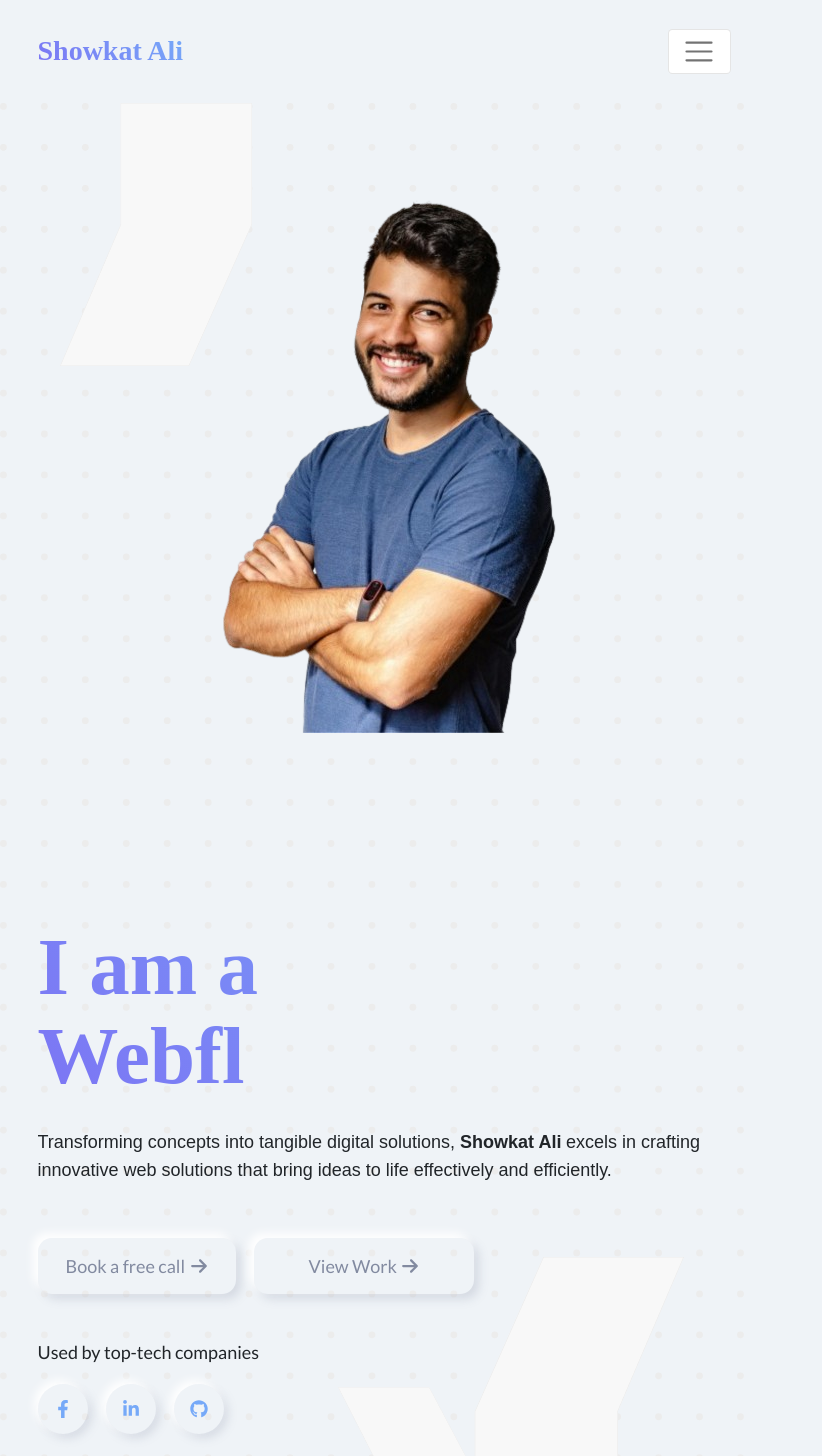
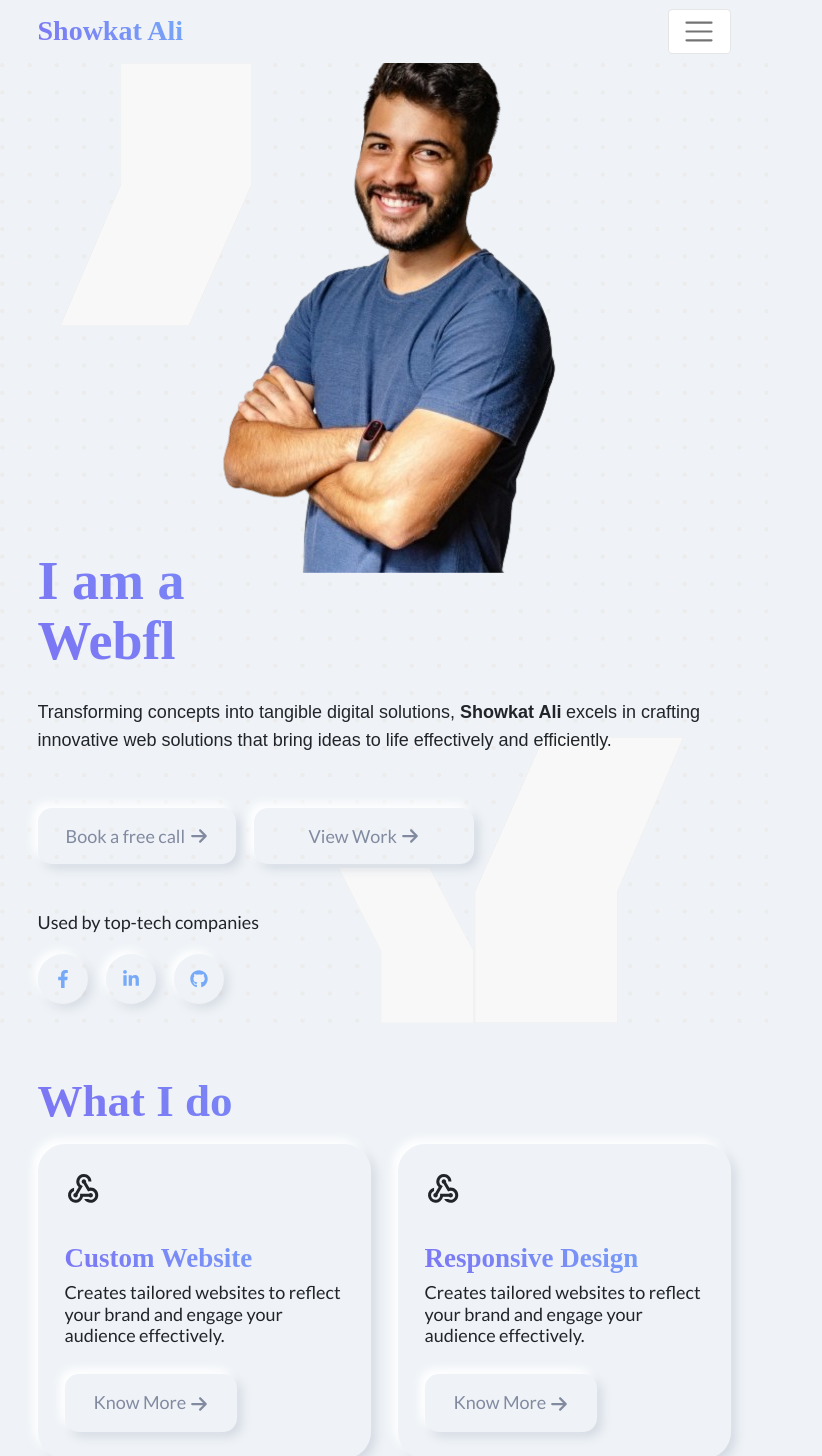
Before and after one commit to showkatbinidris70/showkat, a React (Create React App) app: page / in a window 768 px wide. Shown: the top 1456 px of the page, 822 px wide, since content can reach past the window. Built offline with nearby package versions, Linux system fonts and the light colour scheme.

Commit message:
responsive

```diff
--- a/src/App.css
+++ b/src/App.css
@@ -58,8 +58,8 @@ body {
 }
 
 .nav {
-  padding-top: 20px;
-  padding-bottom: 20px;
+  /* padding-top: 20px;
+  padding-bottom: 20px; */
   -webkit-transition: all 0.4s ease;
   transition: all 0.4s ease;
 }
@@ -124,7 +124,7 @@ body {
 }
 
 .home-hero .hero-100vh {
-  height: 90vh;
+  height: 93vh;
 }
 
 .home-hero .hero-slogan {
@@ -678,6 +678,16 @@ footer .copyright {
 }
 
 @media screen and (min-width: 992px) and (max-width: 1199.98px) {
+  h1 {
+    font-size: 3rem;
+  }
+  h2 {
+    font-size: 2.2rem;
+  }
+
+  h3 {
+    font-size: 1.5rem;
+  }
 }
 
 @media screen and (min-width: 768px) and (max-width: 991.98px) {
@@ -685,6 +695,18 @@ footer .copyright {
     padding-left: 0px;
     width: calc(100% - 10px);
   }
+  .home-hero .hero-100vh {
+    height: 60vh;
+  }
+  h1 {
+    font-size: 3rem;
+  }
+
+  h2 {
+    font-size: 2.5rem;
+  }
+
+
 }
 
 @media screen and (min-width: 576px) and (max-width: 767.98px) {
--- a/src/components/CommonCardComponent.js
+++ b/src/components/CommonCardComponent.js
@@ -3,11 +3,10 @@ import { FaStarOfLife, FaArrowRight } from "react-icons/fa6";
 import { Link } from "react-router-dom";
 
 export default function CommonCardComponent() {
+  // Navigate to Gmail inbox (or any other URL)
   const handleButtonClick = () => {
-    // Navigate to Gmail inbox (or any other URL)
-    window.location.href = "https://mail.google.com/";
+    window.open("https://mail.google.com/", "_blank");
   };
-
   return (
     <div>
       <section className="common-card">
@@ -21,15 +20,17 @@ export default function CommonCardComponent() {
                 Let's create something amazing together
               </h2>
               <div className="cta-btn">
-                <Link
+                <a
                   className="btn py-3 mt-4 px-1 px-md-3"
                   data-aos="zoom-in"
+                  data-aos-duration="2000"
+                  href="https://mail.google.com/"
                   target="_blank"
-                  data-aos-duration="2000"
+                  rel="noopener noreferrer"
                   onClick={handleButtonClick}
                 >
                   showkatbinidris70@gmail.com <FaArrowRight />
-                </Link>
+                </a>
               </div>
             </div>
           </div>
--- a/src/pages/Contact.js
+++ b/src/pages/Contact.js
@@ -51,7 +51,7 @@ export default function Contact() {
               <div className="col-sm-12 col-md-12 col-lg-12 col-xl-12 col-xxl-10">
                 <div className="card border-0 card-shadow py-5 px-2 px-md-3 px-lg-5">
                   <div className="row">
-                    <div className="col-sm-12 col-md-12 col-lg-6 col-xl-4">
+                    <div className="col-sm-12 col-md-12 col-lg-6 col-xl-5">
                       <div className="">
                         <div className="mb-5">
                           <h5>Contact information</h5>
@@ -98,7 +98,7 @@ export default function Contact() {
                         </div>
                       </div>
                     </div>
-                    <div className="col-sm-12 col-md-12 col-lg-6 col-xl-8">
+                    <div className="col-sm-12 col-md-12 col-lg-6 col-xl-7">
                       <form ref={form} onSubmit={sendEmail}>
                         <div className="mb-3">
                           <label htmlFor="name" className="form-label">
```
